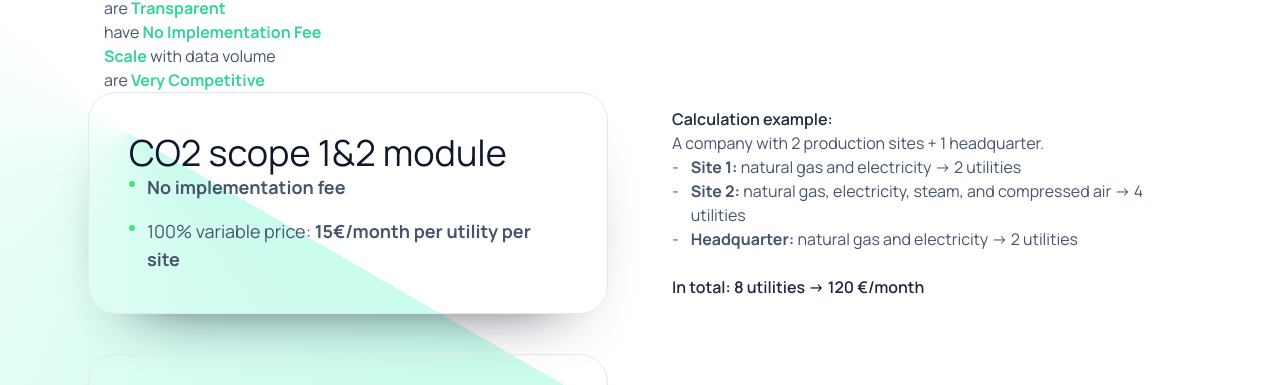
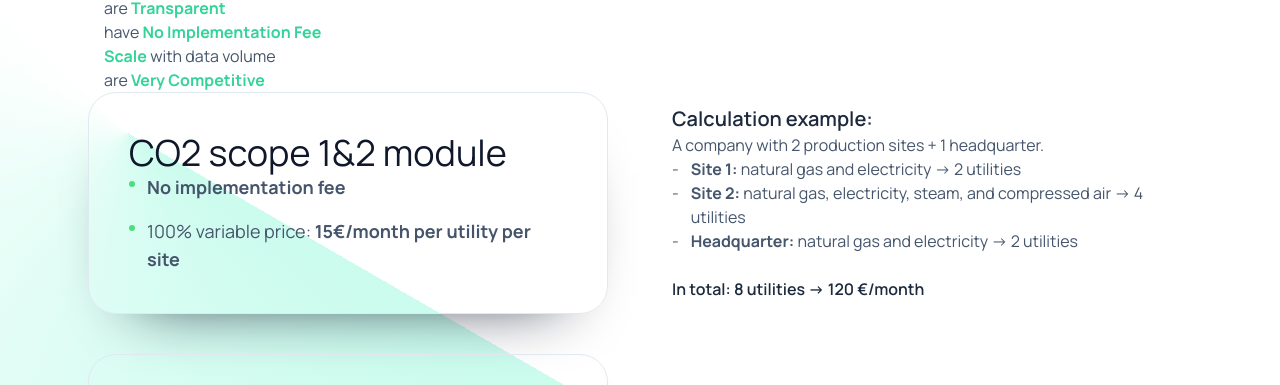
Before and after one commit to emmy-earth/promo-website, a Jekyll site: the page built from pricing.html, in a window 1280 px wide. Shown: the part 229-614 px from the top of the page. Built offline with Jekyll 4.4.1, drawn with Linux system fonts in a browser that asks for light colours; nearby versions of some CDN libraries; comment, search, counter and statistics services are not loaded.

Commit message:
Update pricing.html

```diff
--- a/pricing.html
+++ b/pricing.html
@@ -49,8 +49,8 @@ description: "Learn about Emmy.earth's price to make carbon accounting effortles
           </ul>
         </div>
         <div data-animate data-delay="0.1s">
-          <h4 class="font-semibold text-base text-slate-800 mb-3">Calculation example:</h4>
-          <p class="text-slate-600 mb-4 text-base">A company with 2 production sites + 1 headquarter.</p>
+          <h4 class="font-semibold text-xl text-slate-800 mb-6">Calculation example:</h4>
+          <p class="text-slate-600 mb-2 text-base">A company with 2 production sites + 1 headquarter.</p>
           <ul class="space-y-1 text-base text-slate-600">
             <li class="flex items-start gap-3"><span>-</span><span><strong>Site 1:</strong> natural gas and electricity -> 2 utilities</span></li>
             <li class="flex items-start gap-3"><span>-</span><span><strong>Site 2:</strong> natural gas, electricity, steam, and compressed air -> 4 utilities</span></li>
@@ -86,7 +86,7 @@ description: "Learn about Emmy.earth's price to make carbon accounting effortles
         </div>
         <div data-animate data-delay="0.1s">
           <h4 class="font-semibold text-xl text-slate-800 mb-6">Calculation example:</h4>
-          <p class="text-slate-600 mb-4 text-base">A company with 2 production sites + 1 headquarter.</p>
+          <p class="text-slate-600 mb-2 text-base">A company with 2 production sites + 1 headquarter.</p>
           <ul class="space-y-1 text-base text-slate-600">
             <li class="flex items-start gap-3"><span>-</span><span><strong>Site 1:</strong> purchases tab water -> 1 utility</span></li>
             <li class="flex items-start gap-3"><span>-</span><span><strong>Site 2:</strong> purchases tab & river water -> 2 utilities</span></li>
```
